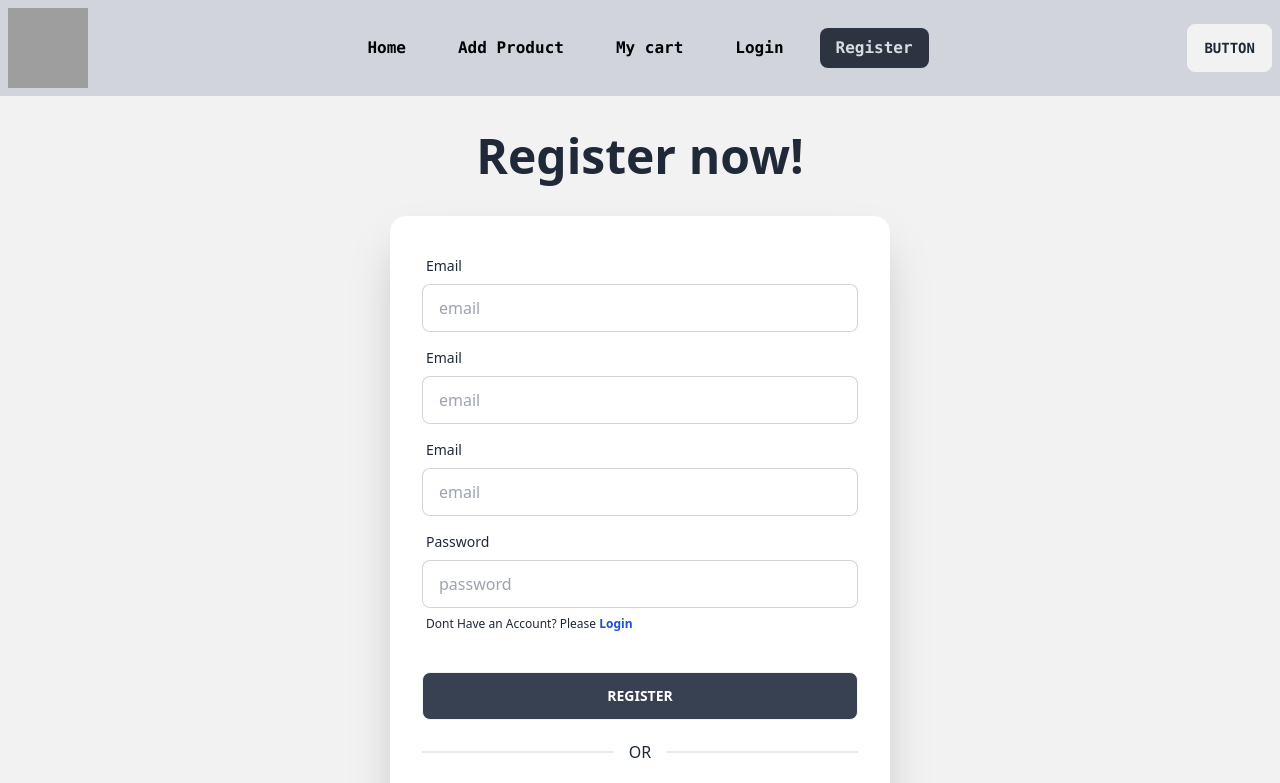
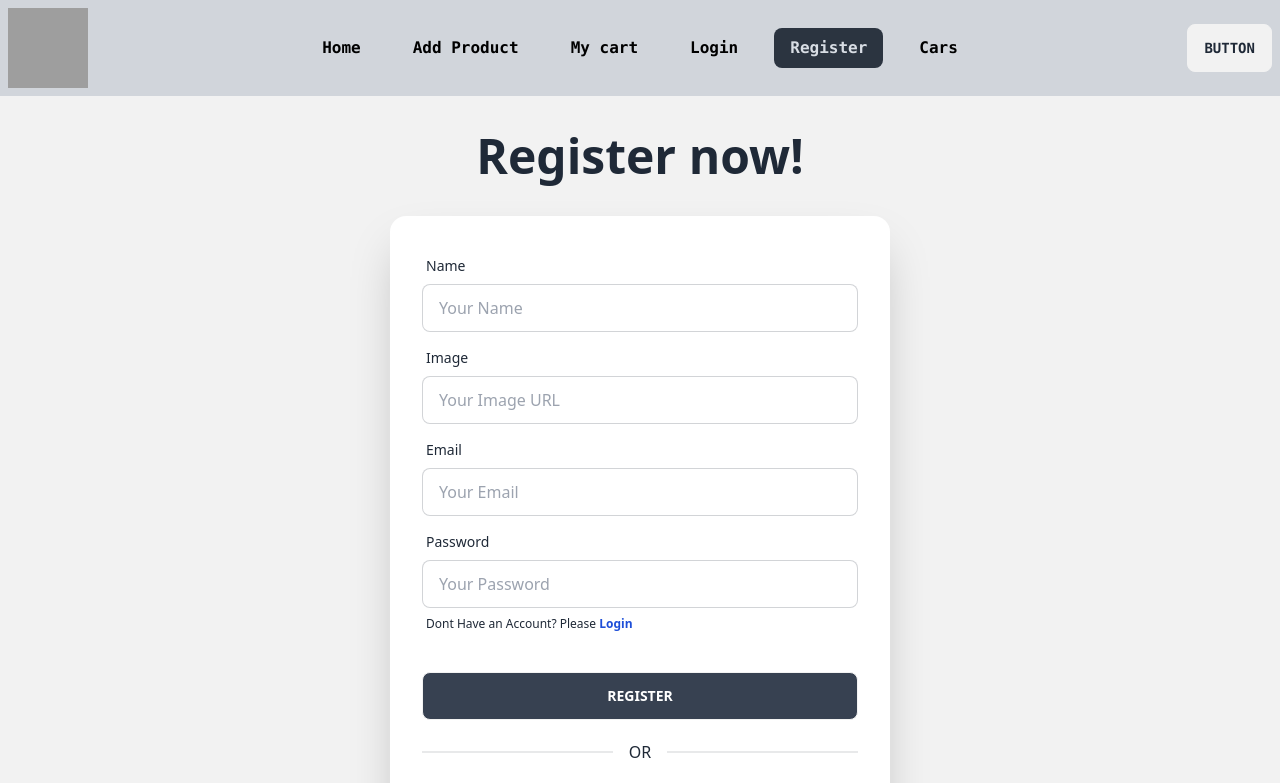
Before and after one commit to wolfiee42/autoMotivelientSide, a React (Vite) app: page /register in a window 1280 px wide. Shown: the top 783 px of the page. Built offline with nearby package versions, Linux system fonts and the light colour scheme; grey boxes are pictures that could not be loaded.

Commit message:
email password auth added along with hiding firebase confiq file

```diff
--- a/package.json
+++ b/package.json
@@ -10,6 +10,7 @@
     "preview": "vite preview"
   },
   "dependencies": {
+    "firebase": "^10.5.0",
     "localforage": "^1.10.0",
     "match-sorter": "^6.3.1",
     "prop-types": "^15.8.1",
--- /dev/null
+++ b/src/Components/BrandedCars.jsx
@@ -0,0 +1,9 @@
+const BrandedCars = () => {
+    return (
+        <div>
+
+        </div>
+    );
+};
+
+export default BrandedCars;
--- a/src/Components/Brands.jsx
+++ b/src/Components/Brands.jsx
@@ -1,24 +1,26 @@
 import PropTypes from 'prop-types';
+import { Link } from "react-router-dom";
 const Brands = ({ carBrandsinfo }) => {
-    const handleBrands = (brand) => {
-        console.log(brand);
-    }
+
     return (
         <div className='grid grid-cols-3 bg-white py-10 gap-4'>
             {
                 carBrandsinfo.map(brands => <>
-                    <div onClick={() => handleBrands(brands.name)} className="card w-96 mx-auto bg-gray-200 shadow-xl hover:cursor-pointer">
-                        <figure><img className='w-[200px] h-[200px] p-4' src={brands.logoUrl} alt={brands.name} /></figure>
-                        <div className="card-body">
-                            <h2 className="card-title text-2xl">{brands.name}</h2>
+                    <Link to={'/brandedcar'}>
+                        <div className="card w-96 mx-auto bg-gray-200 shadow-xl hover:cursor-pointer">
+                            <figure><img className='w-[200px] h-[200px] p-4' src={brands.logoUrl} alt={brands.name} /></figure>
+                            <div className="card-body">
+                                <h2 className="card-title text-2xl">{brands.name}</h2>
+                            </div>
                         </div>
-                    </div>
+                    </Link>
                 </>)
             }
 
         </div>
     );
 };
+
 Brands.propTypes = {
     carBrandsinfo: PropTypes.array
 }
--- a/src/Components/Login.jsx
+++ b/src/Components/Login.jsx
@@ -1,8 +1,33 @@
 import { Link } from "react-router-dom";
 import { FcGoogle } from "react-icons/fc";
+import { useContext } from "react";
+import { AuthContext } from "../Provider/Authprovide";
 
 
 const Login = () => {
+
+    const { logInUser } = useContext(AuthContext)
+
+
+    const handleLogin = event => {
+        event.preventDefault();
+        const form = event.target;
+        const email = form.email.value;
+        const password = form.password.value;
+
+        console.log(email, password);
+
+        logInUser(email, password)
+            .then(result => {
+                console.log(result.user);
+            })
+            .catch(error => {
+                console.log(error);
+            })
+
+
+        form.reset();
+    }
     return (
         <div className="hero min-h-screen bg-base-200">
             <div className="hero-content flex-col">
@@ -10,18 +35,18 @@ const Login = () => {
                     <h1 className="text-5xl my-5 font-bold">Login now!</h1>
                 </div>
                 <div className="card flex-shrink-0 w-[500px] max-w-lg shadow-2xl bg-base-100">
-                    <form className="card-body">
+                    <form onSubmit={handleLogin} className="card-body">
                         <div className="form-control">
                             <label className="label">
                                 <span className="label-text">Email</span>
                             </label>
-                            <input type="email" placeholder="email" className="input input-bordered" required />
+                            <input type="email" name="email" placeholder="email" className="input input-bordered" required />
                         </div>
                         <div className="form-control">
                             <label className="label">
                                 <span className="label-text">Password</span>
                             </label>
-                            <input type="password" placeholder="password" className="input input-bordered" required />
+                            <input type="password" name="password" placeholder="password" className="input input-bordered" required />
                             <label className="label">
                                 <a href="#" className="label-text-alt link link-hover">Forgot password?</a>
                             </label>
--- a/src/Components/Navbar.jsx
+++ b/src/Components/Navbar.jsx
@@ -7,6 +7,7 @@ const Navbar = () => {
         <li><NavLink className="text-base font-semibold text-black" to={'/cartsection'}>My cart</NavLink></li>
         <li><NavLink className="text-base font-semibold text-black" to={'/login'}>Login</NavLink></li>
         <li><NavLink className="text-base font-semibold text-black" to={'/register'}>Register</NavLink></li>
+        <li><NavLink className="text-base font-semibold text-black" to={'/brandedcar'}>Cars</NavLink></li>
     </>
     return (
         <div className="bg-gray-300 font-mono">
--- a/src/Components/Register.jsx
+++ b/src/Components/Register.jsx
@@ -1,8 +1,32 @@
+import { useContext } from "react";
 import { FcGoogle } from "react-icons/fc";
 import { Link } from "react-router-dom";
+import { AuthContext } from "../Provider/Authprovide";
 
 
 const Register = () => {
+    const { createUser } = useContext(AuthContext);
+    const handleRegistration = event => {
+        event.preventDefault();
+        const form = event.target;
+        const name = form.name.value;
+        const image = form.image.value;
+        const email = form.email.value;
+        const password = form.password.value;
+
+        console.log(name, email, password, image);
+
+        createUser(email, password)
+            .then(result => {
+                console.log(result.user);
+            })
+            .catch(error => {
+                console.log(error);
+            })
+
+        form.reset();
+    }
+
     return (
         <div className="hero min-h-screen bg-base-200 pb-20">
             <div className="hero-content flex-col">
@@ -10,30 +34,30 @@ const Register = () => {
                     <h1 className="text-5xl my-5 font-bold">Register now!</h1>
                 </div>
                 <div className="card flex-shrink-0 w-[500px] max-w-lg shadow-2xl bg-base-100">
-                    <form className="card-body">
+                    <form onSubmit={handleRegistration} className="card-body">
                         <div className="form-control">
                             <label className="label">
-                                <span className="label-text">Email</span>
+                                <span className="label-text">Name</span>
                             </label>
-                            <input type="email" placeholder="email" className="input input-bordered" required />
+                            <input type="name" placeholder="Your Name" name="name" className="input input-bordered" required />
+                        </div>
+                        <div className="form-control">
+                            <label className="label">
+                                <span className="label-text">Image</span>
+                            </label>
+                            <input type="text" placeholder="Your Image URL" name="image" className="input input-bordered" required />
                         </div>
                         <div className="form-control">
                             <label className="label">
                                 <span className="label-text">Email</span>
                             </label>
-                            <input type="email" placeholder="email" className="input input-bordered" required />
-                        </div>
-                        <div className="form-control">
-                            <label className="label">
-                                <span className="label-text">Email</span>
-                            </label>
-                            <input type="email" placeholder="email" className="input input-bordered" required />
+                            <input type="email" placeholder="Your Email" name="email" className="input input-bordered" required />
                         </div>
                         <div className="form-control">
                             <label className="label">
                                 <span className="label-text">Password</span>
                             </label>
-                            <input type="password" placeholder="password" className="input input-bordered" required />
+                            <input type="password" placeholder="Your Password" name="password" className="input input-bordered" required />
                             <label className="label">
                                 <span className="text-xs">Dont Have an Account? Please <Link to={'/login'} className="text-blue-700 font-bold link link-hover">Login</Link></span>
                             </label>
--- a/src/Provider/Authprovide.jsx
+++ b/src/Provider/Authprovide.jsx
@@ -1,10 +1,26 @@
 import { createContext } from "react";
+import { createUserWithEmailAndPassword, signInWithEmailAndPassword } from "firebase/auth";
 import PropTypes from 'prop-types';
+import auth from "../firebase/firebase.config";
 
 export const AuthContext = createContext(null);
 
 const Authprovide = ({ children }) => {
-    const authinfo = {}
+
+    const createUser = (email, password) => {
+        return createUserWithEmailAndPassword(auth, email, password);
+    }
+
+    const logInUser = (email, password) => {
+        return signInWithEmailAndPassword(auth, email, password)
+    }
+
+
+
+
+
+
+    const authinfo = { createUser, logInUser }
     return (
         <AuthContext.Provider value={authinfo}>
             {children}
--- /dev/null
+++ b/src/firebase/firebase.config.js
@@ -0,0 +1,17 @@
+import { initializeApp } from "firebase/app";
+import { getAuth } from "firebase/auth";
+
+
+const firebaseConfig = {
+    apiKey: import.meta.env.VITE_apiKey,
+    authDomain: import.meta.env.VITE_authDomain,
+    projectId: import.meta.env.VITE_projectId,
+    storageBucket: import.meta.env.VITE_storageBucket,
+    messagingSenderId: import.meta.env.VITE_messagingSenderId,
+    appId: import.meta.env.VITE_appId
+};
+
+const app = initializeApp(firebaseConfig);
+const auth = getAuth(app);
+
+export default auth;
--- a/src/main.jsx
+++ b/src/main.jsx
@@ -12,6 +12,7 @@ import Register from './Components/Register.jsx';
 import AddProduct from './AddProduct.jsx';
 import MyCart from './MyCart.jsx';
 import Authprovide from './Provider/Authprovide.jsx';
+import BrandedCars from './Components/BrandedCars.jsx';
 
 const router = createBrowserRouter([
   {
@@ -39,6 +40,10 @@ const router = createBrowserRouter([
         path: '/cartsection',
         element: <MyCart></MyCart>
       },
+      {
+        path: '/brandedcar',
+        element: <BrandedCars></BrandedCars>
+      },
     ]
   },
 ]);
```
Also changed, not shown: 1 other file (tests, documents, lock files or other folders).
